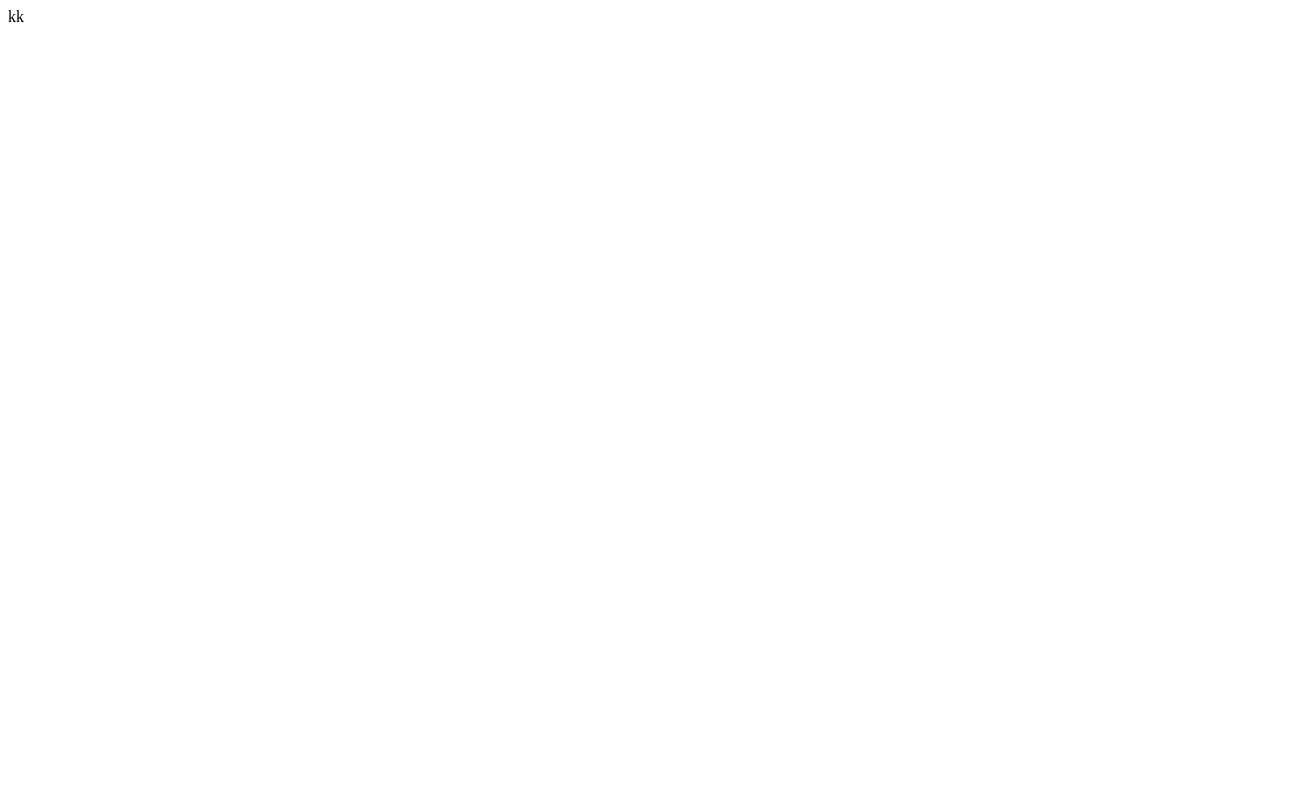
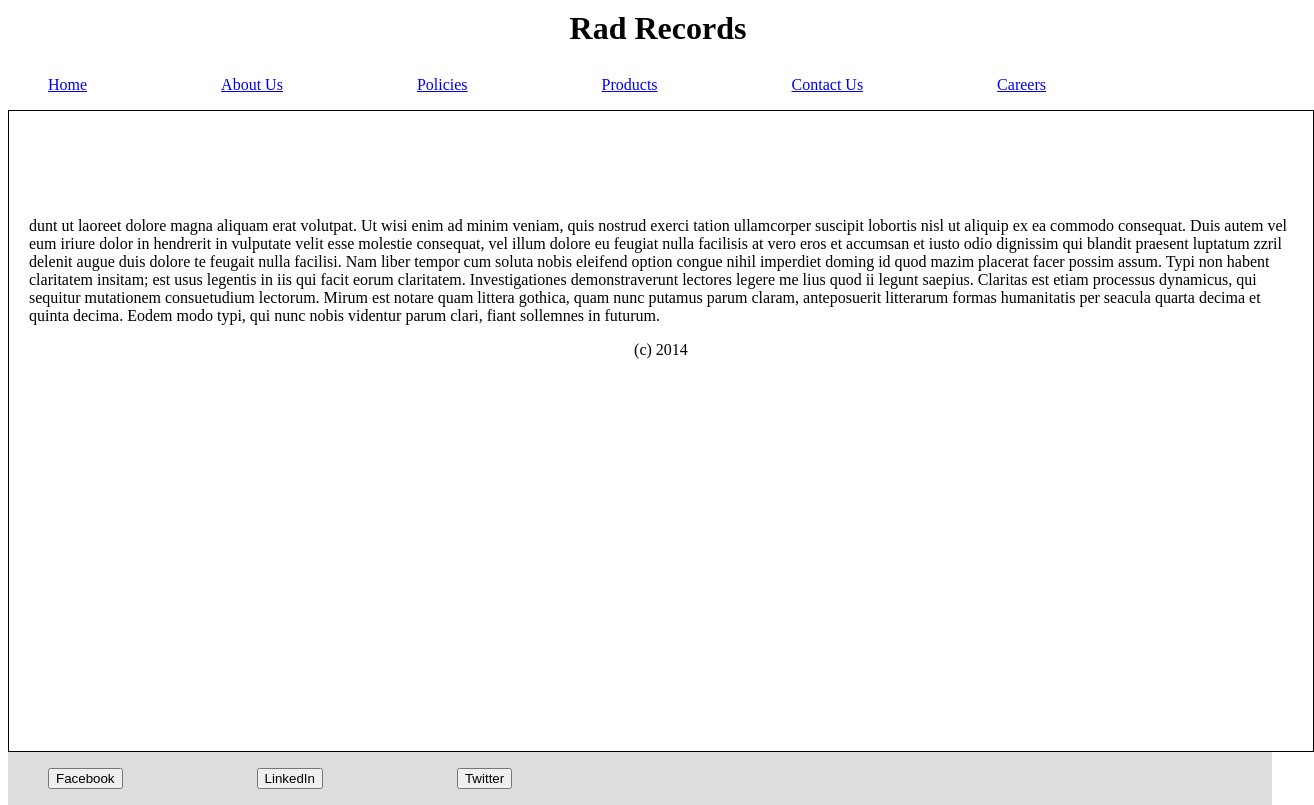
Before and after one commit to dennrock23/finalsite, a plain HTML site: page aboutus.html in a window 1280 px wide. Shown: the whole page, 1314 px wide, since content can reach past the window. Drawn offline with Linux system fonts and the light colour scheme.

Commit message:
Update aboutus.html

```diff
--- a/aboutus.html
+++ b/aboutus.html
@@ -1 +1,81 @@
-kk
+<html>
+
+<head>
+<link rel="stylesheet" href="./mystyle.css">
+<title>Rad Records</title>
+</head>
+
+
+<body>
+
+<div id="wrapper">
+
+<header>
+
+<h1>Rad Records</h1>
+
+</header>
+
+<nav>
+    <ul>
+        <li><a href= "./index.html">Home</a></li>
+        <li><a href= "./aboutus.html">About Us</a></li>
+        <li><a href= "./policies.html">Policies</a></li>
+        <li><a href= "./products.html">Products</a></li>
+        <li><a href= "./contactus.html">Contact Us</a></li>
+        <li><a href= "./careers.html">Careers</a></li>
+
+    </ul>
+</nav>
+
+<article>
+            <header class="article-header">
+                <h1>  </h1>
+            </header>
+            <section>
+
+                <p>dunt ut laoreet dolore magna aliquam erat volutpat. Ut wisi enim ad minim veniam, quis nostrud exerci tation ullamcorper suscipit lobortis nisl ut aliquip ex ea commodo consequat. Duis autem vel eum iriure dolor in hendrerit in vulputate velit esse molestie consequat, vel illum dolore eu feugiat nulla facilisis at vero eros et accumsan et iusto odio dignissim qui blandit praesent luptatum zzril delenit augue duis dolore te feugait nulla facilisi. Nam liber tempor cum soluta nobis eleifend option congue nihil imperdiet doming id quod mazim placerat facer possim assum. Typi non habent claritatem insitam; est usus legentis in iis qui facit eorum claritatem. Investigationes demonstraverunt lectores legere me lius quod ii legunt saepius. Claritas est etiam processus dynamicus, qui sequitur mutationem consuetudium lectorum. Mirum est notare quam littera gothica, quam nunc putamus parum claram, anteposuerit litterarum formas humanitatis per seacula quarta decima et quinta decima. Eodem modo typi, qui nunc nobis videntur parum clari, fiant sollemnes in futurum.</p>
+
+            <footer class="article-footer">
+               <p>(c) 2014</p>
+
+</article>
+
+        <aside>
+
+        <ul>
+
+
+            <li>
+                <form action="http://www.facebook.com">
+        <input type="submit" value="Facebook">
+        </form>
+            </li>
+
+             <li>
+                <form action="http://www.linkedin.com">
+        <input type="submit" value="LinkedIn">
+        </form>
+           </li>
+
+
+              <li>
+                 <form action="http://www.twitter.com">
+        <input type="submit" value="Twitter">
+        </form>
+             </li>
+
+            </ul>
+
+        </aside>
+
+
+
+    <footer id="page-footer">
+        <p></p>
+    </footer>
+</div>
+
+</body>
+
+</html>
```
